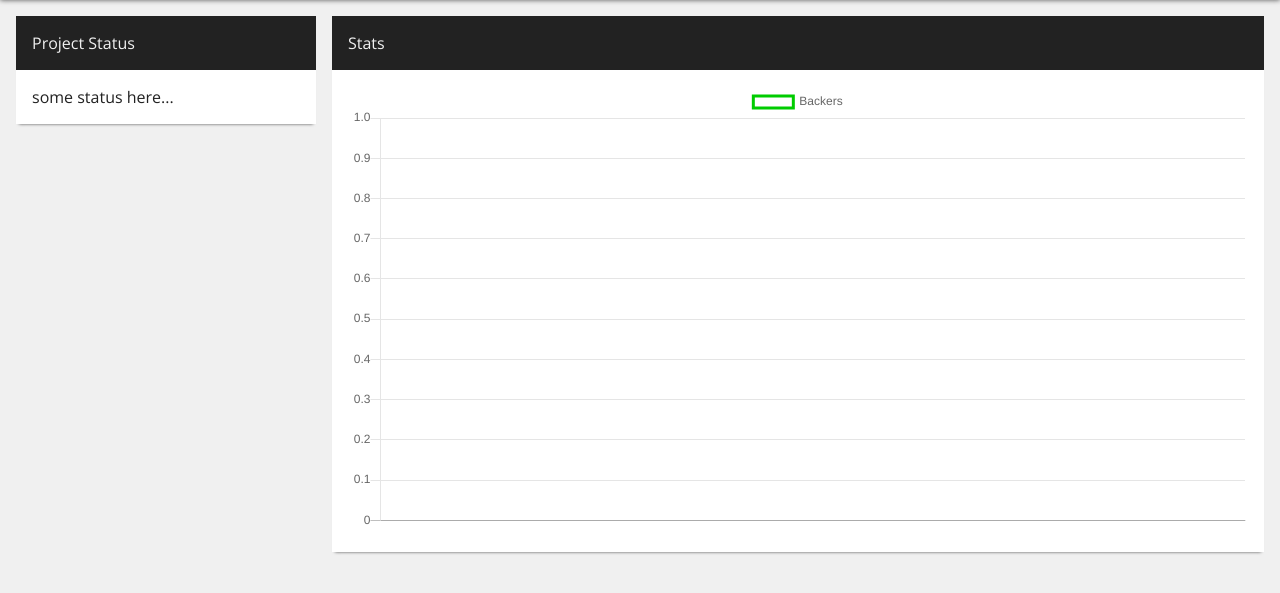
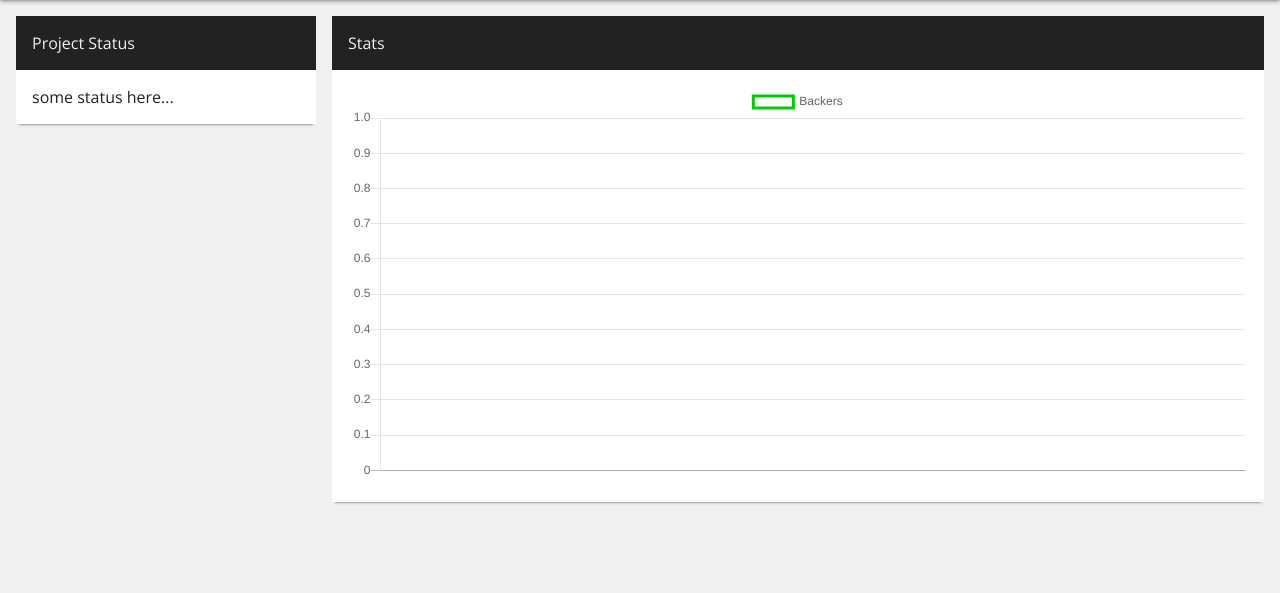
Before and after one commit to emanuelescarabattoli/kickspy, a Django app: template kickspy/core/templates/stats.html in a window 1280 px wide. Shown: the part 107-700 px from the top of the page. Run offline with Django 3.2, Linux system fonts and the light colour scheme; the template is opened without the code that fills it: most values are stand-ins (such as "Sample title", 1, 10 or a date in 2020); some libraries are stand-ins or nearby versions; grey boxes are pictures that could not be loaded.

Commit message:
Fake data

```diff
--- a/kickspy/core/templates/stats.html
+++ b/kickspy/core/templates/stats.html
@@ -66,6 +66,10 @@
             color: #222222;
         }
 
+        .stats {
+            height: 400px;
+        }
+
     </style>
 
 </head>
@@ -101,9 +105,6 @@
                     <div class="stats">
                         <canvas id="stats"></canvas>
                     </div>
-                    <div class="stats">
-                        <div id="daily"></id>
-                    </div>
                 </div>
             </div>
         </div>
@@ -137,7 +138,9 @@
                     ]
                 },
                 options: {
-                    animation: false
+                    animation: false,
+                    responsive: true,
+                    maintainAspectRatio: false,
                 }
             });
         };
```
